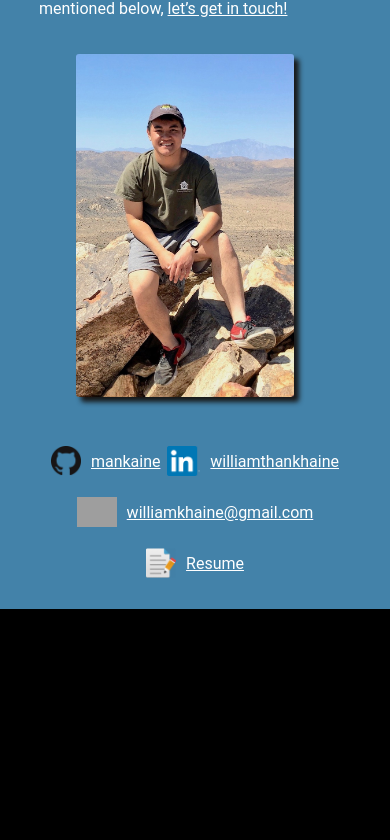
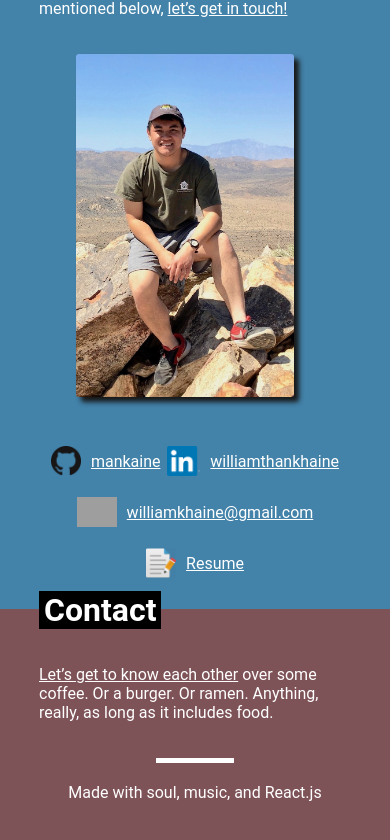
Before and after one commit to mankaine/Portfolio, a React (Create React App) app: page / in a window 390 px wide. Shown: the part 470-1310 px from the top of the page. Before the commit the page ends 1079 px from the top, so only its background shows below. Built offline with nearby package versions, Linux system fonts and the light colour scheme; grey boxes are pictures that could not be loaded.

Commit message:
Added contact section and footer

```diff
--- a/src/App.js
+++ b/src/App.js
@@ -1,5 +1,7 @@
 import React, { Component } from 'react';
 import './App.css';
+import Contact from './components/contact/Contact'
+import Footer from './components/footer/Footer'
 import Header from './components/header/Header'
 import Introduction from './components/introduction/Introduction'
 
@@ -9,6 +11,8 @@ class App extends Component {
       <div className="app">
         <Header />
         <Introduction />
+        <Contact />
+        <Footer />
       </div>
     )
   }
--- /dev/null
+++ b/src/SectionTitle.css
@@ -0,0 +1,32 @@
+.section-title {
+  margin-top: -60px;
+}
+
+.section-title .bar {
+  border: 0;
+  height: 5px;
+  width: 82vw;
+  position: relative;
+  z-index: -1;
+  top: 50px;
+}
+
+@media screen and (max-width: 750px) {
+  .section-title .bar {
+    margin-right: 5%;
+    margin-left: 5%;
+  }
+}
+
+.section-title .title {
+  margin-bottom: 0;
+  margin-left: 10%;
+  font-family: Montserrat;
+}
+
+@media screen and (max-width: 750px) {
+  .section-title .title {
+    margin-right: 5%;
+    margin-left: 5%;
+  }
+}
--- /dev/null
+++ b/src/SectionTitle.js
@@ -0,0 +1,25 @@
+import React, { Component } from 'react'
+
+class SectionTitle extends Component {
+  render() {
+    const divStyles = this.props.styles || {
+      marginTop: "-60px",
+    }
+    const h1Styles = {
+      marginBottom: "0",
+    }
+    const markStyles = {
+      background: "black",
+      color: "white",
+      padding: "0 5px",
+      margin: '0 10%'
+    }
+    return (
+      <div style={divStyles} >
+        <h1 style={h1Styles}><mark style={markStyles}>{this.props.text}</mark></h1>
+      </div>
+    )
+  }
+}
+
+export default SectionTitle
--- /dev/null
+++ b/src/components/contact/Contact.css
@@ -0,0 +1,36 @@
+#contact {
+  padding: 20px 0 0 0;
+  margin-left: auto;
+  margin-right: auto;
+  background: #7E5358;
+}
+
+@media screen and (max-width: 750px) {
+  #contact {
+    margin-left: 0;
+    margin-right: 0;
+  }
+}
+
+#contact a {
+  color: white;
+  transition: 0.2s;
+}
+
+#contact a:hover {
+  background: black;
+  transition: 0.2s;
+}
+
+#contact p {
+  background-color: #7e5358;
+  padding: 20px 10%;
+}
+
+#contact hr {
+  width: 20%;
+  height: 5px;
+  background: white;
+  border: 0;
+  margin: 0 auto;
+}
--- /dev/null
+++ b/src/components/contact/Contact.js
@@ -0,0 +1,18 @@
+import React, { Component } from 'react'
+import "./Contact.css"
+import SectionTitle from '../../SectionTitle';
+
+class Contact extends Component {
+  render() {
+    return (
+      <div id="contact">
+        <a className="anchor" name="contact"></a>
+        <SectionTitle text="Contact" />
+        <p><a href='mailto:williamkhaine@gmail.com'>Let’s get to know each other</a> over some coffee. Or a burger. Or ramen. Anything, really, as long as it includes food.</p>
+        <hr />
+      </div>
+    )
+  }
+}
+
+export default Contact
--- /dev/null
+++ b/src/components/footer/Footer.css
@@ -0,0 +1,10 @@
+.footer-wrapper {
+  text-align: center;
+  background: #7E5358;
+  padding-top: 20px;
+}
+
+.footer-wrapper p {
+  margin: 0;
+  padding: 0 0 50px 0;
+}
--- /dev/null
+++ b/src/components/footer/Footer.js
@@ -0,0 +1,14 @@
+import React, { Component } from 'react'
+import './Footer.css'
+
+class Footer extends Component {
+  render() {
+    return (
+      <div className='footer-wrapper'>
+        <p>Made with soul, music, and React.js</p>
+      </div>
+    )
+  }
+}
+
+export default Footer
```
